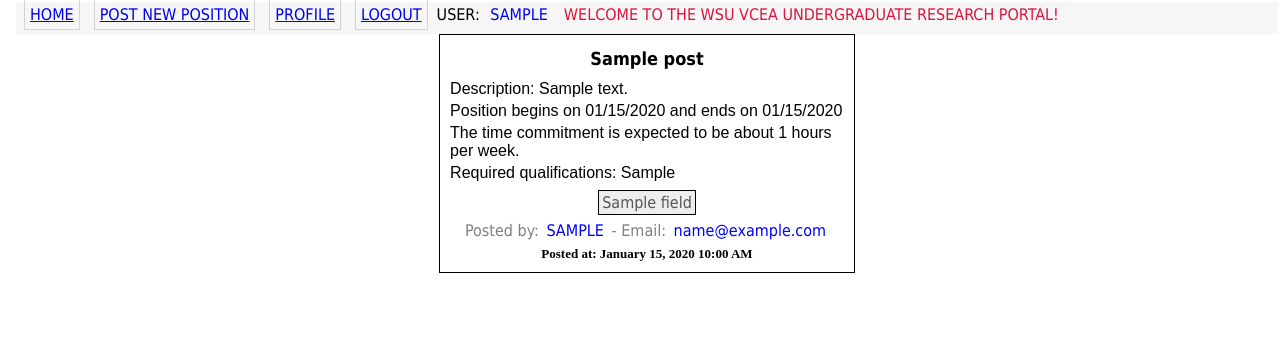
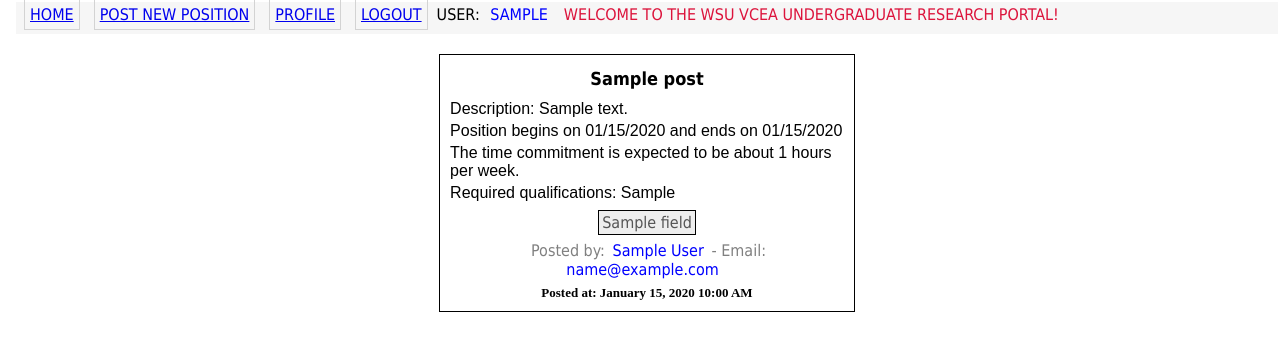
Before and after one commit to BenjaminMichaelis/WSU-EECS-UndergraduateResearch, a Flask app: page / in a window 1280 px wide. Shown: the top 351 px of the page. Run offline with Flask 2, Linux system fonts and the light colour scheme; a user stored in the database is signed in; tables that the repository leaves empty hold one stand-in row (values such as "Sample post"); some libraries are stand-ins or nearby versions.

Commit message:
Update post styling, replace username with name

```diff
--- a/app/View/static/css/main.css
+++ b/app/View/static/css/main.css
@@ -85,6 +85,14 @@ a:hover {
     margin: 1px 1px 1px 1px;
     color: blue;
     text-transform: uppercase;
+}
+
+.name{
+    text-align: left;
+    padding: 2px;
+    margin: 1px 1px 1px 1px;
+    color: blue;
+    text-transform: capitalize;
 }
 
 .useremail{
@@ -183,6 +191,7 @@ a:hover {
 .postlist {
     display: flex;
     flex-wrap: wrap;
+    margin: 10px 0px;
 }
 
 @media screen and (min-width: 1200px){
@@ -191,7 +200,8 @@ a:hover {
         vertical-align: middle;
         background-color: white;
         width: 32%;
-        margin: auto;
+        margin: auto auto;
+        margin-top: 10px;
         padding: 5px;
         border: #000000 1px solid;
     }
--- a/app/View/templates/_post.html
+++ b/app/View/templates/_post.html
@@ -30,8 +30,8 @@
     <tr>
         <td colspan="3" style="text-align: center" valign="bottom">
             <span class="postuser">
-                Posted by:<span class="username">
-                    {{ post.writer.username }}</span>
+                Posted by:<span class="name">
+                    {{ post.writer.firstname }} {{ post.writer.lastname }}</span>
                 - Email:<span class="useremail"> {{ post.writer.email }}</span>
             </span>
         </td>
--- a/app/View/templates/index.html
+++ b/app/View/templates/index.html
@@ -1,7 +1,6 @@
 {% extends "base.html" %}
 
 {% block content %}
-
 <div class="postlist">
     {% for post in posts %}
     {% if ((post.writer.id == current_user.id) or (current_user.faculty == False)) %}
```
